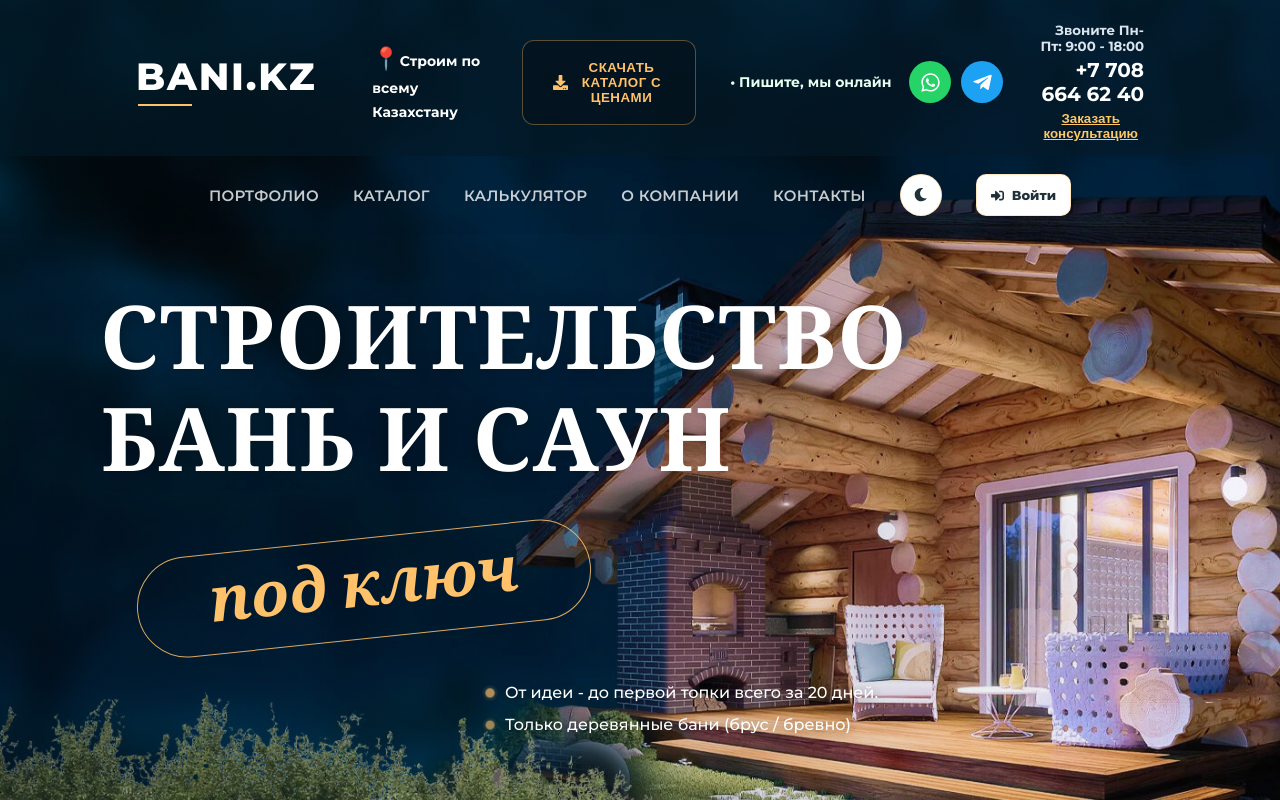
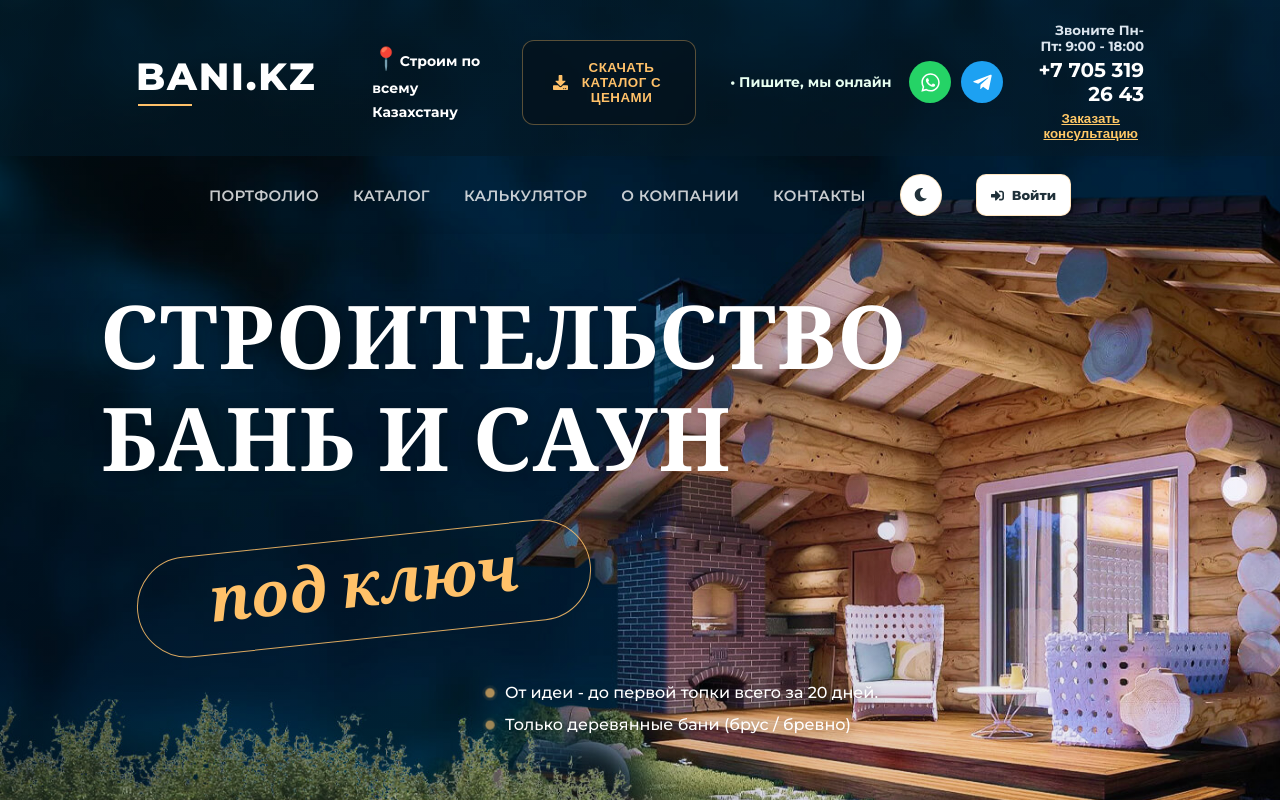
Before and after one commit to Assel-zima/bani-react-project, a React (Vite) app: page / in a window 1280 px wide. Shown: the top 800 px of the page. Built offline with nearby package versions, Linux system fonts and the light colour scheme; no server answers.

Commit message:
Update phone number in Header component

```diff
--- a/src/components/Header.jsx
+++ b/src/components/Header.jsx
@@ -35,7 +35,7 @@ export default function Header() {
         <div className="place"><span>📍</span><b>Строим по всему Казахстану</b><br/></div>
         <button className="catalog-download" onClick={scrollToCatalogDownload}><FaDownload aria-hidden="true" /> СКАЧАТЬ КАТАЛОГ С ЦЕНАМИ</button>
         <div className="online"><span>• Пишите, мы онлайн</span><div className="social-links"><a className="social-link social-link--whatsapp" href="https://wa.me/77086646240" aria-label="WhatsApp"><FaWhatsapp /></a><a className="social-link social-link--telegram" href="https://t.me/" aria-label="Telegram"><FaTelegramPlane /></a></div></div>
-        <div className="phone"><small>Звоните Пн-Пт: 9:00 - 18:00</small><b>+7 708 664 62 40</b><button onClick={() => setModalOpen(true)}>Заказать консультацию</button></div>
+        <div className="phone"><small>Звоните Пн-Пт: 9:00 - 18:00</small><b>+7 705 319 26 43</b><button onClick={() => setModalOpen(true)}>Заказать консультацию</button></div>
         </div>
       </div>
       <nav className="main-nav">
```
